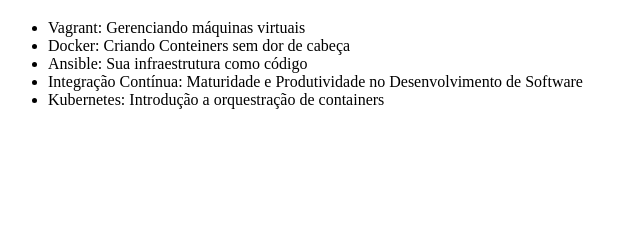
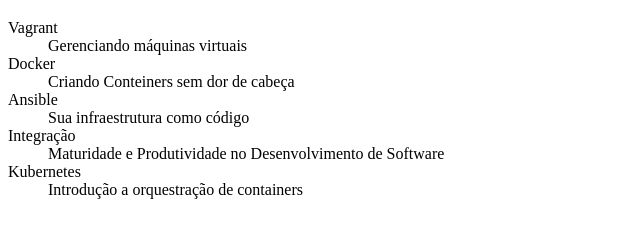
Before and after one commit to GabrielFNazario/alura-git, a plain HTML site: page index.html in a window 1280 px wide. Shown: the part 61-298 px from the top of the page, without its empty margins (0-640 px from the left). Drawn offline with Linux system fonts and the light colour scheme.

Commit message:
Trocando UL por DL e seprando os títulos

```diff
--- a/index.html
+++ b/index.html
@@ -9,13 +9,22 @@
 <body>
     <h1>Cursos de DevOps</h1>
 
-    <ul>
-        <li>Vagrant: Gerenciando máquinas virtuais</li>
-        <li>Docker: Criando Conteiners sem dor de cabeça</li>
-        <li>Ansible: Sua infraestrutura como código</li>
-        <li>Integração Contínua: Maturidade e Produtividade no Desenvolvimento de Software</li>
-        <li>Kubernetes: Introdução a orquestração de containers</li>
-    </ul>
+    <dl>
+        <dt>Vagrant</dt>
+        <dd>Gerenciando máquinas virtuais</dd>
+
+        <dt>Docker</dt>
+        <dd>Criando Conteiners sem dor de cabeça</dd>
+
+        <dt>Ansible</dt>
+        <dd>Sua infraestrutura como código</dd>
+
+        <dt>Integração</dt>
+        <dd>Maturidade e Produtividade no Desenvolvimento de Software</dd>
+
+        <dt>Kubernetes</dt>
+        <dd>Introdução a orquestração de containers</dd>
+    </dl>
 
 </body>
 </html>
```
